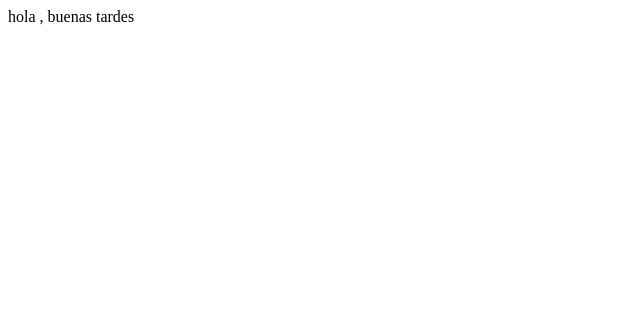
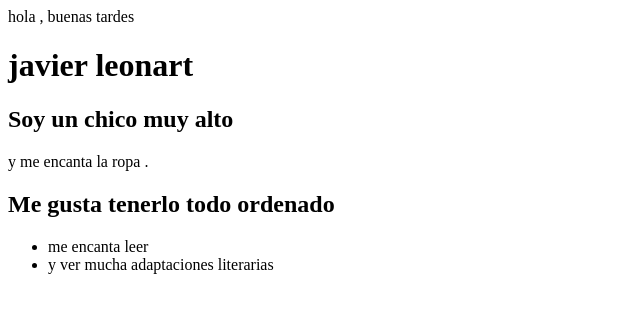
Before and after one commit to Jleodom0501-digi/4-eso.javi, a plain HTML site: page inditex.html in a window 1280 px wide. Shown: the whole page, without its empty margins (0-640 px from the left). Drawn offline with Linux system fonts and the light colour scheme.

Commit message:
Add basic HTML structure to inditex.html

```diff
--- a/inditex.html
+++ b/inditex.html
@@ -1 +1,20 @@
 hola , buenas tardes
+<!DOCTYPE html>
+<html lang="es">
+<head>
+  <meta charset="UTF-8">
+  <title>Mi página</title>
+</head>
+<body>
+  <h1>javier leonart</h1>
+
+  <h2>Soy un chico muy alto </h2>
+  <p>y me encanta la ropa .</p>
+
+  <h2>Me gusta tenerlo todo ordenado</h2>
+  <ul>
+    <li>me encanta leer</li>
+    <li>y ver mucha adaptaciones literarias</li>
+  </ul>
+</body>
+</html>
```
